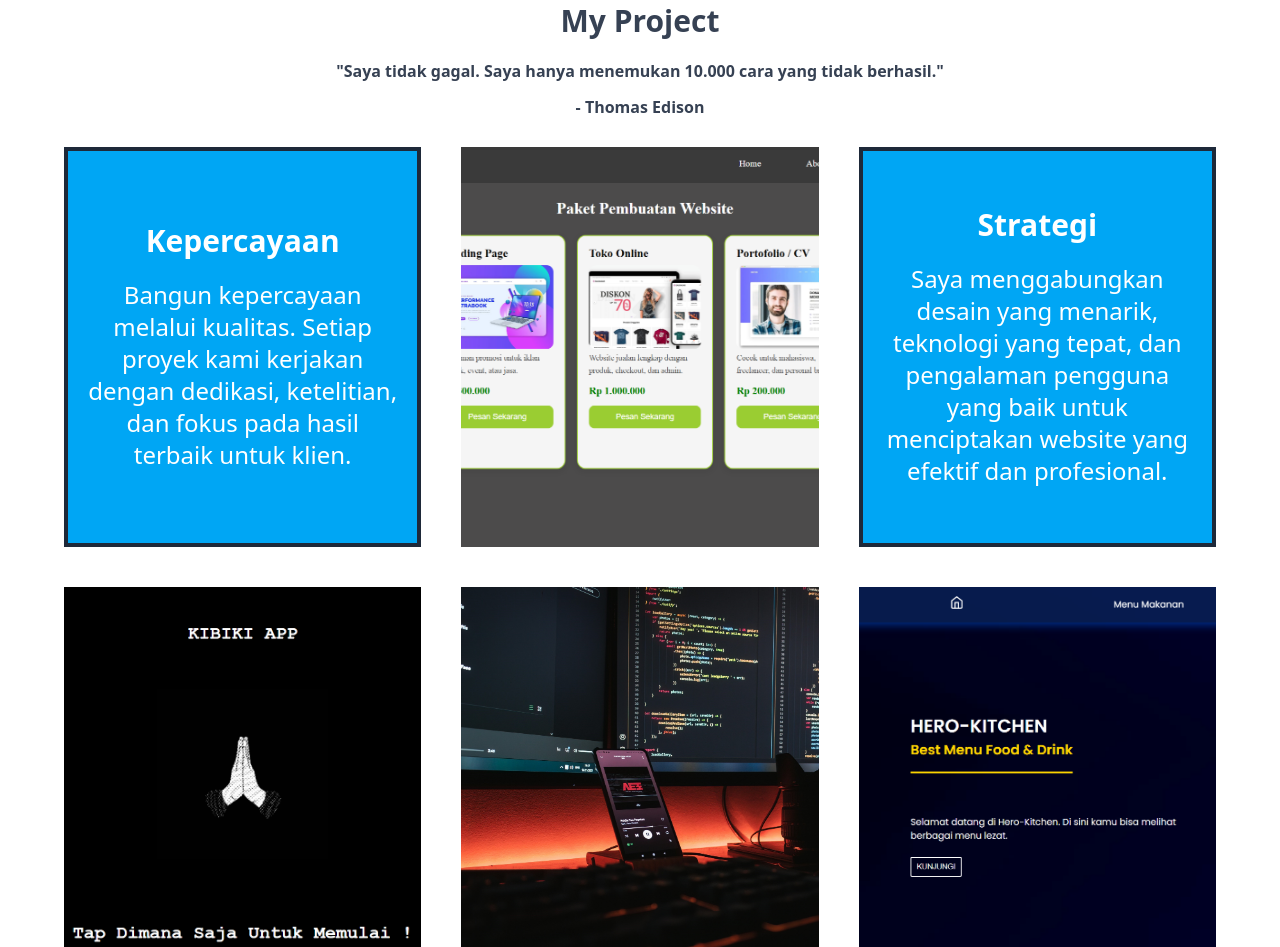
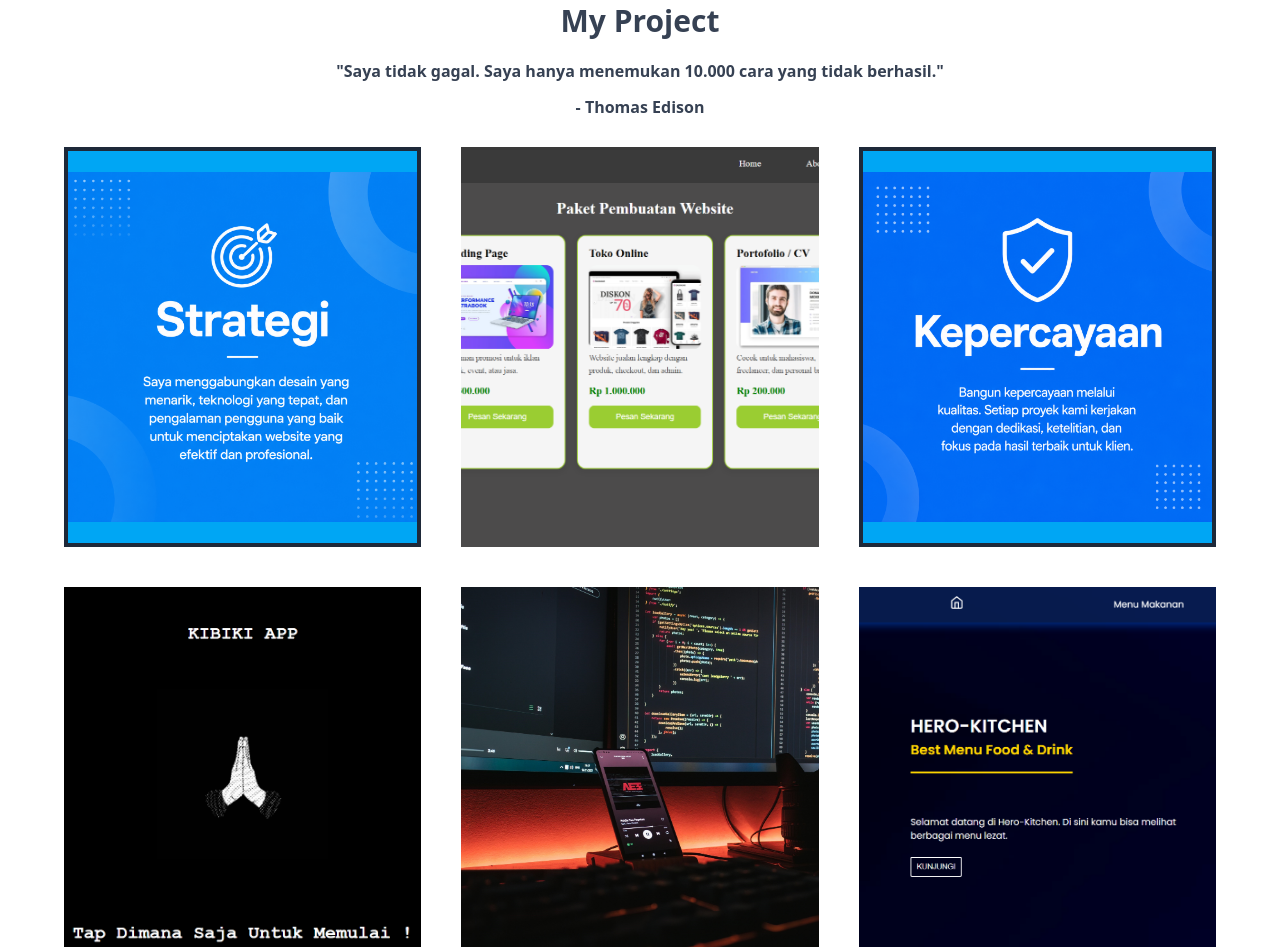
Before and after one commit to Kang-Ra/Portofolio_Rakha_Tailwind, a website: page index.html in a window 1280 px wide. Shown: the part 929-1876 px from the top of the page. Drawn offline with Linux system fonts and the light colour scheme.

Commit message:
Update project

```diff
--- a/index.html
+++ b/index.html
@@ -21,7 +21,7 @@
 <a href="#kontak-section" class="lg:flex justify-center lg:px-8 py-3 lg:hover:bg-white/30 lg:ease-in-out lg:duration-300 lg:py-3 lg:rounded-lg lg:backdrop-blur-3xl cursor-pointer"><li class=" font-semibold text-white " >Kontak</li></a>
 </ul>
 
-<svg id="nav-menu" class=" fill-white hover:fill-gray-500 ease-in-out duration-500 lg:hidden " width="20px" height="20px" viewBox="0 0 15 15" xmlns="http://www.w3.org/2000/svg">
+<svg id="nav-menu" class=" fill-white hover:fill-gray-500 ease-in-out duration-500 lg:hidden" width="20px" height="20px" viewBox="0 0 15 15" xmlns="http://www.w3.org/2000/svg">
   <path
     fill-rule="evenodd"
     clip-rule="evenodd"
@@ -102,18 +102,16 @@
 
 <div class="flex lg:static  justify-center w-full  flex-wrap gap-5 lg:gap-10  lg:grid  lg:grid-cols-3 lg:px-[5%]">
 
-<div class="bg-sky-500 w-[45%] lg:w-[100%] flex justify-center flex-col p-5 border-[4px] border-gray-800 lg:h-[25rem] hover:shadow-xl hover:shadow-gray-700 cursor-pointer hover:-translate-y-3 ease-initial duration-300">
-<h3 class="text-center font-semibold text-white pb-3 lg:pb-5 lg:text-3xl lg:px-5">Kepercayaan</h3>
-<p class="text-white text-sm text-center lg:text-2xl">Bangun kepercayaan melalui kualitas. Setiap proyek kami kerjakan dengan dedikasi, ketelitian, dan fokus pada hasil terbaik untuk klien.</p>
+<div class="bg-sky-500 w-[45%] lg:w-[100%] flex justify-center flex-col border-[4px] border-gray-800 lg:h-[25rem] hover:shadow-xl hover:shadow-gray-700 cursor-pointer hover:-translate-y-3 ease-initial duration-300">
+<img class="w-full object-cover xl:object-top " src="img/Poto-Strategi.png" alt="Projek 2">
 </div>
 
 <a href="https://kang-ra.github.io/AKACODE_WEBSITE.github.io/" class=" w-[45%] lg:w-[100%]  flex justify-center border-gray-800 lg:h-[25rem] xl:object-top hover:shadow-xl shadow-gray-700 cursor-pointer hover:-translate-y-3 ease-initial duration-300 hover:border-gray-800 hover:border-4">
 <img class="w-full object-cover" src="img/Projek 1.png" alt="Projek 1">
 </a>
 
-<div class="bg-sky-500 w-[45%] lg:w-[100%] flex justify-center flex-col p-5 border-[4px] border-gray-800 lg:h-[25rem] hover:shadow-xl shadow-gray-700 cursor-pointer hover:-translate-y-3 ease-initial duration-300">
-<h3 class="text-center font-semibold text-white pb-3 lg:pb-5 lg:text-3xl lg:px-5">Strategi</h3>
-<p class="text-white text-sm text-center lg:text-2xl">Saya menggabungkan desain yang menarik, teknologi yang tepat, dan pengalaman pengguna yang baik untuk menciptakan website yang efektif dan profesional.</p>
+<div class="bg-sky-500 w-[45%] lg:w-[100%] flex justify-center flex-col  border-[4px] border-gray-800 lg:h-[25rem] hover:shadow-xl shadow-gray-700 cursor-pointer hover:-translate-y-3 ease-initial duration-300">
+<img class="w-full object-cover xl:object-top " src="img/Foto-Kepercayaan.png" alt="Projek 2">
 </div>
 
 <a href="https://kang-ra.github.io/Kibiki_Web/" class=" w-[45%] lg:w-[100%]  flex justify-center border-gray-800 lg:h-[25rem] hover:shadow-xl shadow-gray-700 cursor-pointer hover:-translate-y-3 ease-initial duration-300 hover:border-gray-800 hover:border-4">
--- a/js/script.js
+++ b/js/script.js
@@ -2,6 +2,7 @@ var navbar = document.querySelector("#navbar");
 var navmenu = document.querySelector("#nav-menu");
 var navclose = document.querySelector("#nav-close");
 var navdropdown = document.querySelector("#nav-dropdown");
+var input
 
 window.addEventListener("scroll", function(){
 if(window.scrollY > 10){
```
Also changed, not shown: img/Foto-Kepercayaan.png (added), img/Poto-Strategi.png (added), src/output.css.
